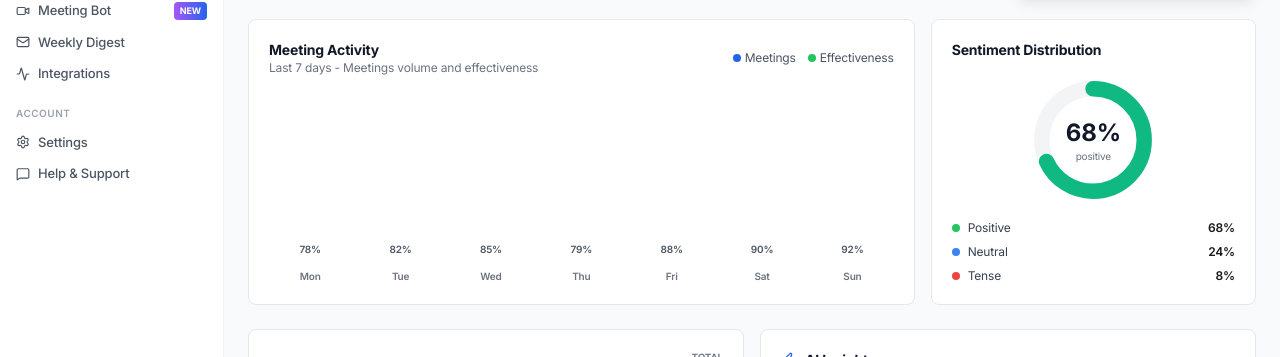
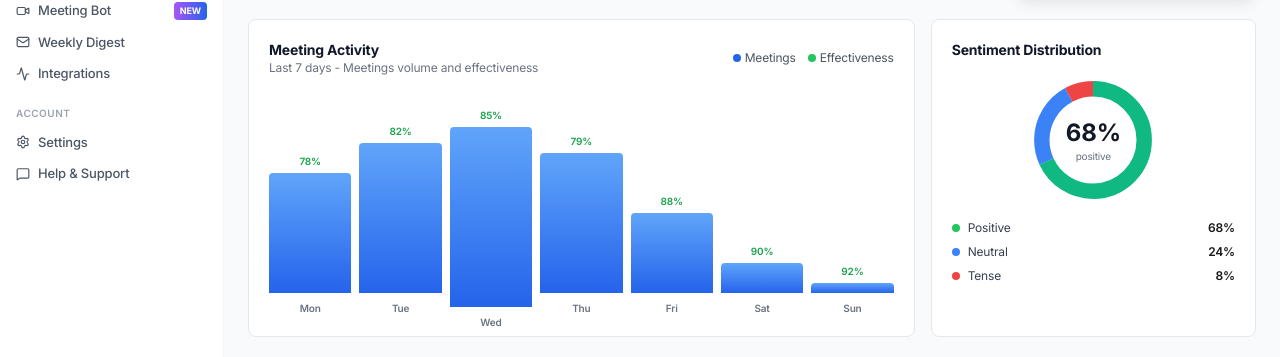
Before and after one commit to Sohan1606/qmeet-hackathon, a Next.js app in the folder frontend/: page /app/analytics in a window 1280 px wide. Shown: the part 308-665 px from the top of the page. Built offline with nearby package versions, Linux system fonts and the light colour scheme; no server answers; sample sign-in values are in the browser's storage.

Commit message:
Fix: sentiment distribution donut shows all 3 segments and meeting activity bars render correctly

```diff
--- a/frontend/src/app/app/analytics/page.tsx
+++ b/frontend/src/app/app/analytics/page.tsx
@@ -28,6 +28,8 @@ export default function AnalyticsPage() {
   const avgScore = totalMeetings > 0 ? Math.round(meetings.reduce((sum, m) => sum + (m.effectiveness_score || 0), 0) / totalMeetings) : 82
   const positiveCount = meetings.filter(m => m.sentiment === "positive").length
   const positiveRate = totalMeetings > 0 ? Math.round((positiveCount / totalMeetings) * 100) : 68
+  const neutralRate = Math.max(0, 100 - positiveRate - 8)
+  const tenseRate = 8
 
   const weeklyData = [
     { day: "Mon", meetings: 12, effectiveness: 78, cost: 342000 },
@@ -56,6 +58,12 @@ export default function AnalyticsPage() {
     { name: "Operations", meetings: 5, cost: 170000, color: "bg-teal-600" }
   ]
   const maxCost = Math.max(...departments.map(d => d.cost))
+
+  const RADIUS = 40
+  const CIRC = 2 * Math.PI * RADIUS
+  const posDash = CIRC * (positiveRate / 100)
+  const neuDash = CIRC * (neutralRate / 100)
+  const tenDash = CIRC * (tenseRate / 100)
 
   return (
     <div className="flex-1 flex flex-col overflow-hidden">
@@ -174,13 +182,13 @@ export default function AnalyticsPage() {
                 </div>
               </div>
             </div>
-            <div className="flex items-end justify-between gap-2 h-48 pt-4">
+            <div className="flex items-end justify-between gap-2 h-56 pt-4">
               {weeklyData.map((d, i) => (
-                <div key={i} className="flex-1 flex flex-col items-center gap-2">
+                <div key={i} className="flex-1 flex flex-col items-center gap-2 h-full">
                   <div className="w-full flex flex-col items-center gap-1 flex-1 justify-end">
-                    <div className="text-[10px] font-semibold text-gray-600">{d.effectiveness}%</div>
-                    <div className="w-full bg-gradient-to-t from-blue-600 to-blue-400 rounded-t hover:opacity-80 transition-opacity relative group" style={{ height: (d.meetings / maxMeetings * 100) + "%" }}>
-                      <div className="absolute -top-10 left-1/2 -translate-x-1/2 bg-gray-900 text-white text-[10px] px-2 py-1 rounded opacity-0 group-hover:opacity-100 transition-opacity whitespace-nowrap">
+                    <div className="text-[10px] font-semibold text-green-600">{d.effectiveness}%</div>
+                    <div className="w-full bg-gradient-to-t from-blue-600 to-blue-400 rounded-t hover:opacity-80 transition-opacity relative group min-h-[8px]" style={{ height: Math.max(8, (d.meetings / maxMeetings) * 180) + "px" }}>
+                      <div className="absolute -top-10 left-1/2 -translate-x-1/2 bg-gray-900 text-white text-[10px] px-2 py-1 rounded opacity-0 group-hover:opacity-100 transition-opacity whitespace-nowrap z-10">
                         <div>{d.meetings} meetings</div>
                         <div className="text-[9px] opacity-80">Rs {(d.cost / 1000).toFixed(0)}K cost</div>
                       </div>
@@ -196,8 +204,10 @@ export default function AnalyticsPage() {
             <h3 className="text-sm font-bold text-gray-900 mb-4">Sentiment Distribution</h3>
             <div className="relative w-32 h-32 mx-auto mb-4">
               <svg className="w-full h-full -rotate-90" viewBox="0 0 100 100">
-                <circle cx="50" cy="50" r="40" fill="none" stroke="#F3F4F6" strokeWidth="12" />
-                <circle cx="50" cy="50" r="40" fill="none" stroke="#10B981" strokeWidth="12" strokeDasharray={2 * Math.PI * 40} strokeDashoffset={2 * Math.PI * 40 * (1 - positiveRate / 100)} strokeLinecap="round" />
+                <circle cx="50" cy="50" r={RADIUS} fill="none" stroke="#F3F4F6" strokeWidth="12" />
+                <circle cx="50" cy="50" r={RADIUS} fill="none" stroke="#10B981" strokeWidth="12" strokeDasharray={posDash + " " + CIRC} strokeDashoffset="0" />
+                <circle cx="50" cy="50" r={RADIUS} fill="none" stroke="#3B82F6" strokeWidth="12" strokeDasharray={neuDash + " " + CIRC} strokeDashoffset={-posDash} />
+                <circle cx="50" cy="50" r={RADIUS} fill="none" stroke="#EF4444" strokeWidth="12" strokeDasharray={tenDash + " " + CIRC} strokeDashoffset={-(posDash + neuDash)} />
               </svg>
               <div className="absolute inset-0 flex flex-col items-center justify-center">
                 <span className="text-2xl font-bold text-gray-900">{positiveRate}%</span>
@@ -217,14 +227,14 @@ export default function AnalyticsPage() {
                   <div className="w-2 h-2 rounded-full bg-blue-500"></div>
                   <span className="text-gray-700">Neutral</span>
                 </div>
-                <span className="font-semibold">{100 - positiveRate - 8}%</span>
+                <span className="font-semibold">{neutralRate}%</span>
               </div>
               <div className="flex items-center justify-between">
                 <div className="flex items-center gap-2">
                   <div className="w-2 h-2 rounded-full bg-red-500"></div>
                   <span className="text-gray-700">Tense</span>
                 </div>
-                <span className="font-semibold">8%</span>
+                <span className="font-semibold">{tenseRate}%</span>
               </div>
             </div>
           </div>
--- a/frontend/src/app/layout.tsx
+++ b/frontend/src/app/layout.tsx
@@ -8,7 +8,7 @@ export const metadata = {
 export default function RootLayout({ children }) {
   return (
     <html lang="en">
-      <body>{children}</body>
+      <body suppressHydrationWarning>{children}</body>
     </html>
   )
 }
```
